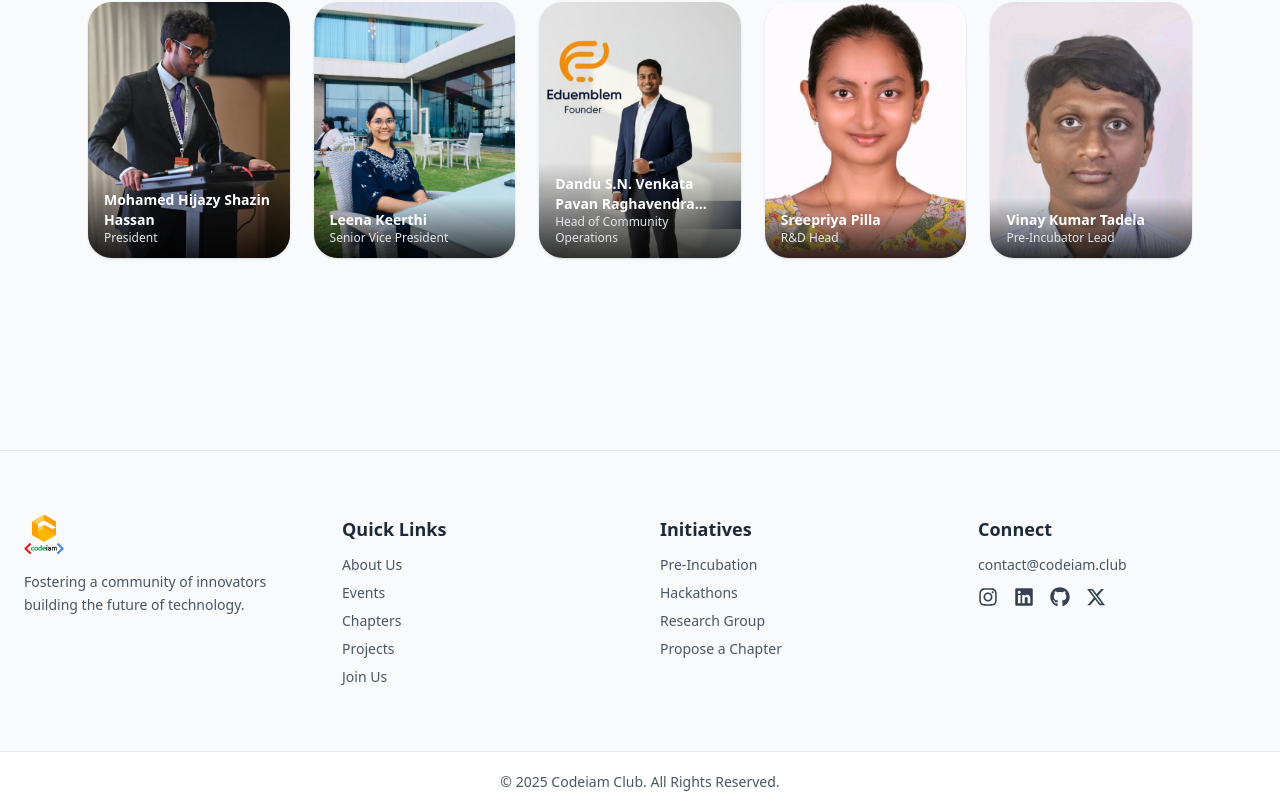
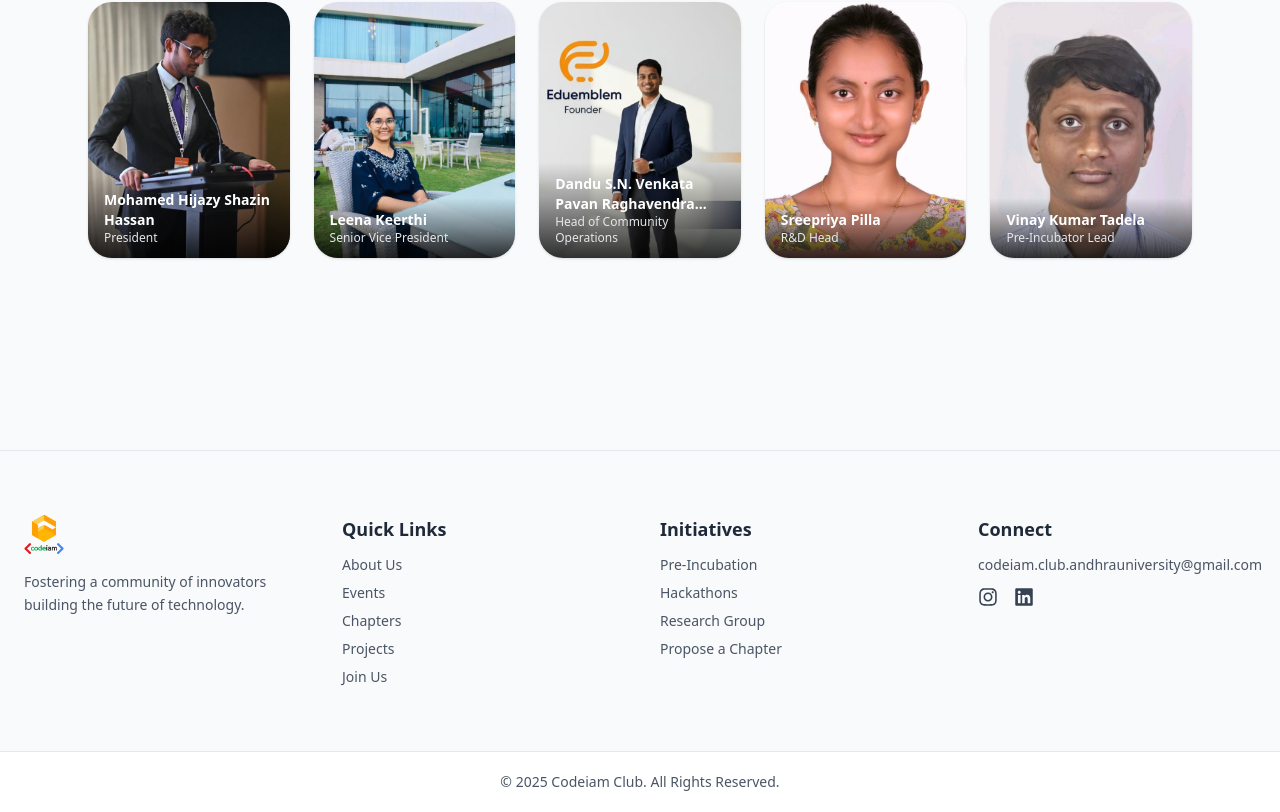
Before and after one commit to Jeswanth-009/codeiam-website, a Next.js app: page / in a window 1280 px wide. Shown: the part 2804-3616 px from the top of the page. Built offline with nearby package versions, Linux system fonts and the light colour scheme.

Commit message:
Removed x, github, added other social links in footer, changed mail to correct one

```diff
--- a/src/components/ui/footer.tsx
+++ b/src/components/ui/footer.tsx
@@ -78,20 +78,20 @@ export default function Footer() {
         {/* Column 4: Connect */}
         <motion.div variants={itemVariants}>
           <h3 className="text-lg font-semibold mb-3 text-gray-800">Connect</h3>
-          <p className="text-sm text-gray-600 mb-3">contact@codeiam.club</p>
+          <p className="text-sm text-gray-600 mb-3">codeiam.club.andhrauniversity@gmail.com</p>
           <div className="flex space-x-4 text-gray-700">
             <motion.div whileHover={{ scale: 1.2, y: -2 }} whileTap={{ scale: 0.9 }}>
-              <Link href="https://instagram.com" target="_blank" rel="noopener noreferrer" className="hover:text-pink-600 text-xl transition"><FaInstagram /></Link>
+              <Link href="https://www.instagram.com/codeiam.club?igsh=M3I5ZXphajhsbmlp" target="_blank" rel="noopener noreferrer" className="hover:text-pink-600 text-xl transition"><FaInstagram /></Link>
             </motion.div>
             <motion.div whileHover={{ scale: 1.2, y: -2 }} whileTap={{ scale: 0.9 }}>
-              <Link href="https://linkedin.com" target="_blank" rel="noopener noreferrer" className="hover:text-blue-700 text-xl transition"><FaLinkedin /></Link>
+              <Link href="https://www.linkedin.com/company/codeiam-club/" target="_blank" rel="noopener noreferrer" className="hover:text-blue-700 text-xl transition"><FaLinkedin /></Link>
             </motion.div>
-            <motion.div whileHover={{ scale: 1.2, y: -2 }} whileTap={{ scale: 0.9 }}>
+            {/*<motion.div whileHover={{ scale: 1.2, y: -2 }} whileTap={{ scale: 0.9 }}>
               <Link href="https://github.com" target="_blank" rel="noopener noreferrer" className="hover:text-gray-900 text-xl transition"><FaGithub /></Link>
             </motion.div>
             <motion.div whileHover={{ scale: 1.2, y: -2 }} whileTap={{ scale: 0.9 }}>
               <Link href="https://x.com" target="_blank" rel="noopener noreferrer" className="hover:text-black text-xl transition"><FaXTwitter /></Link>
-            </motion.div>
+            </motion.div>*/}
           </div>
         </motion.div>
       </motion.div>
```
